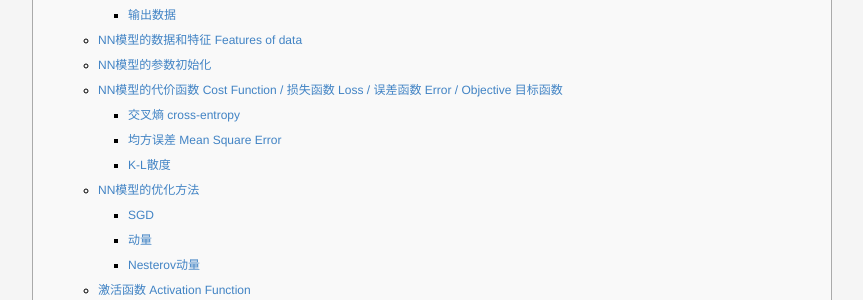
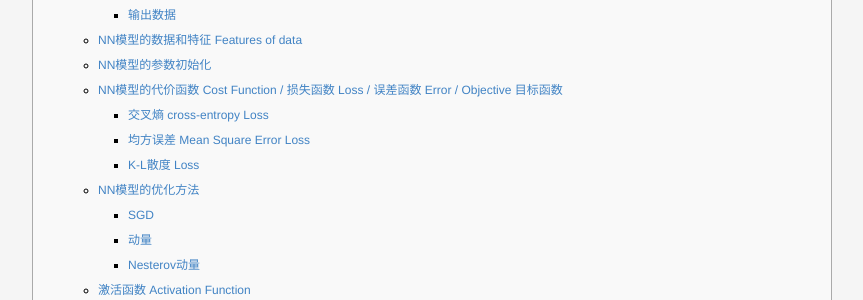
Before and after one commit to lucky521/blog, a Jekyll site: the page built from _posts/ml/2017-06-14-deep-learning.markdown, in a window 1280 px wide and 900 px high, scrolled down 423 px. Shown: the part 152-452 px from the top of the window, without its empty margins (208-1071 px from the left). Built offline with Jekyll 4.4.1, drawn with Linux system fonts in a browser that asks for light colours; some of the changed text lies outside the part shown.

Commit message:
update blog

```diff
--- a/_posts/ml/2017-06-14-deep-learning.markdown
+++ b/_posts/ml/2017-06-14-deep-learning.markdown
@@ -81,7 +81,7 @@
 
 下面有几种常见的代价函数。
 
-### 交叉熵 cross-entropy
+### 交叉熵 cross-entropy Loss
 
 交叉熵损失函数简单来说就是样本的预测概率和真实概率的乘积。
 
@@ -91,10 +91,10 @@
 
 交叉熵损失(Cross-entropy Loss)，也叫对数损失（Log Loss），其本质就是最大似然估计（最小化对数似然的负数，相当于最大化似然函数）。
 
-### 均方误差 Mean Square Error
+### 均方误差 Mean Square Error Loss
 
 
-### K-L散度
+### K-L散度 Loss
 
 
 
--- a/_posts/ml/2017-10-26-tensorflow.markdown
+++ b/_posts/ml/2017-10-26-tensorflow.markdown
@@ -849,7 +849,10 @@
 
 ### 损失函数 Set Loss
 
-- 交叉熵损失函数 softmax_cross_entropy_with_logits
+- tf.nn.sigmoid_cross_entropy_with_logits
+计算经sigmoid 函数激活之后的交叉熵.
+
+- 交叉熵损失函数 tf.nn.softmax_cross_entropy_with_logits
 
 - 交叉熵损失函数 tf.nn.sparse_softmax_cross_entropy_with_logits
 
```
